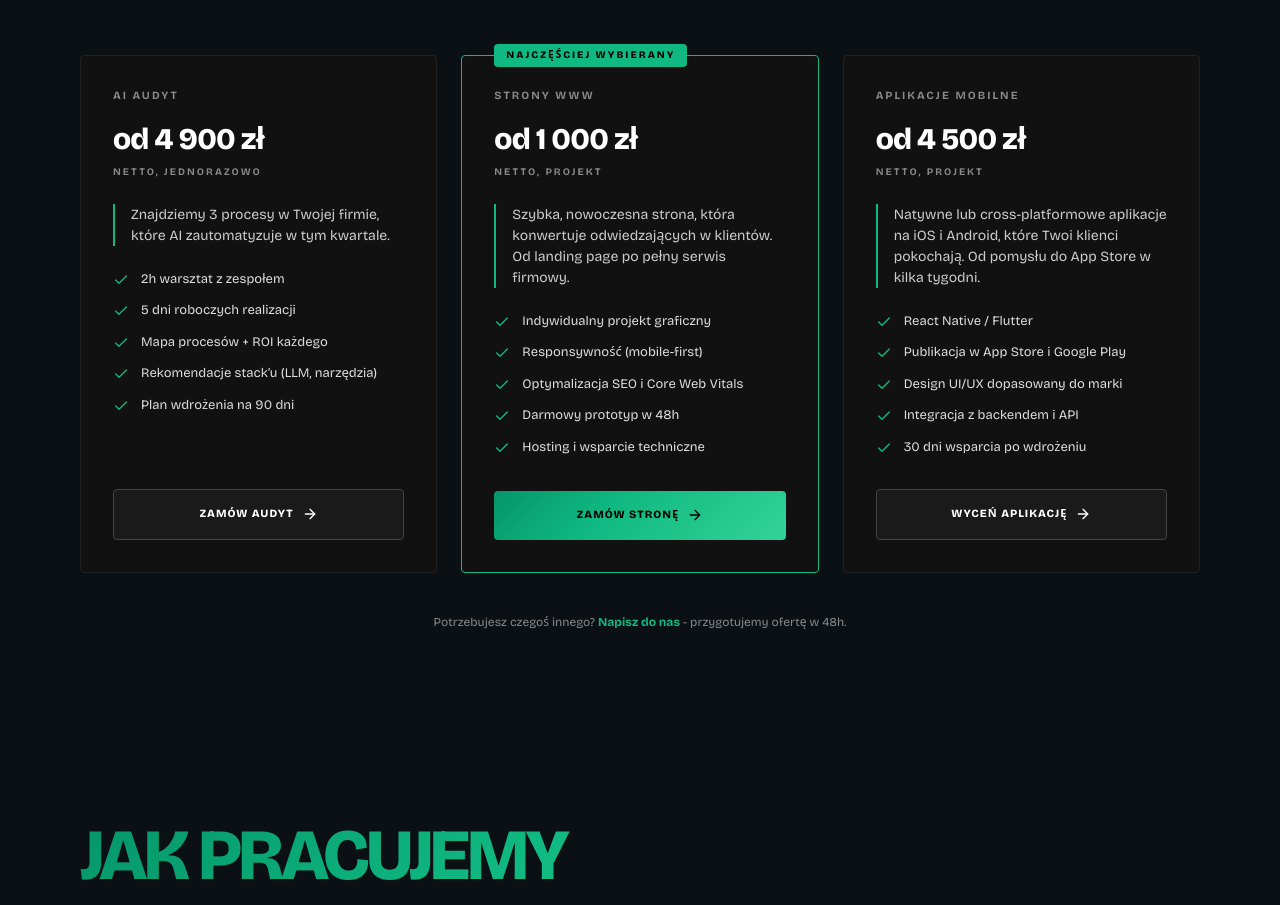
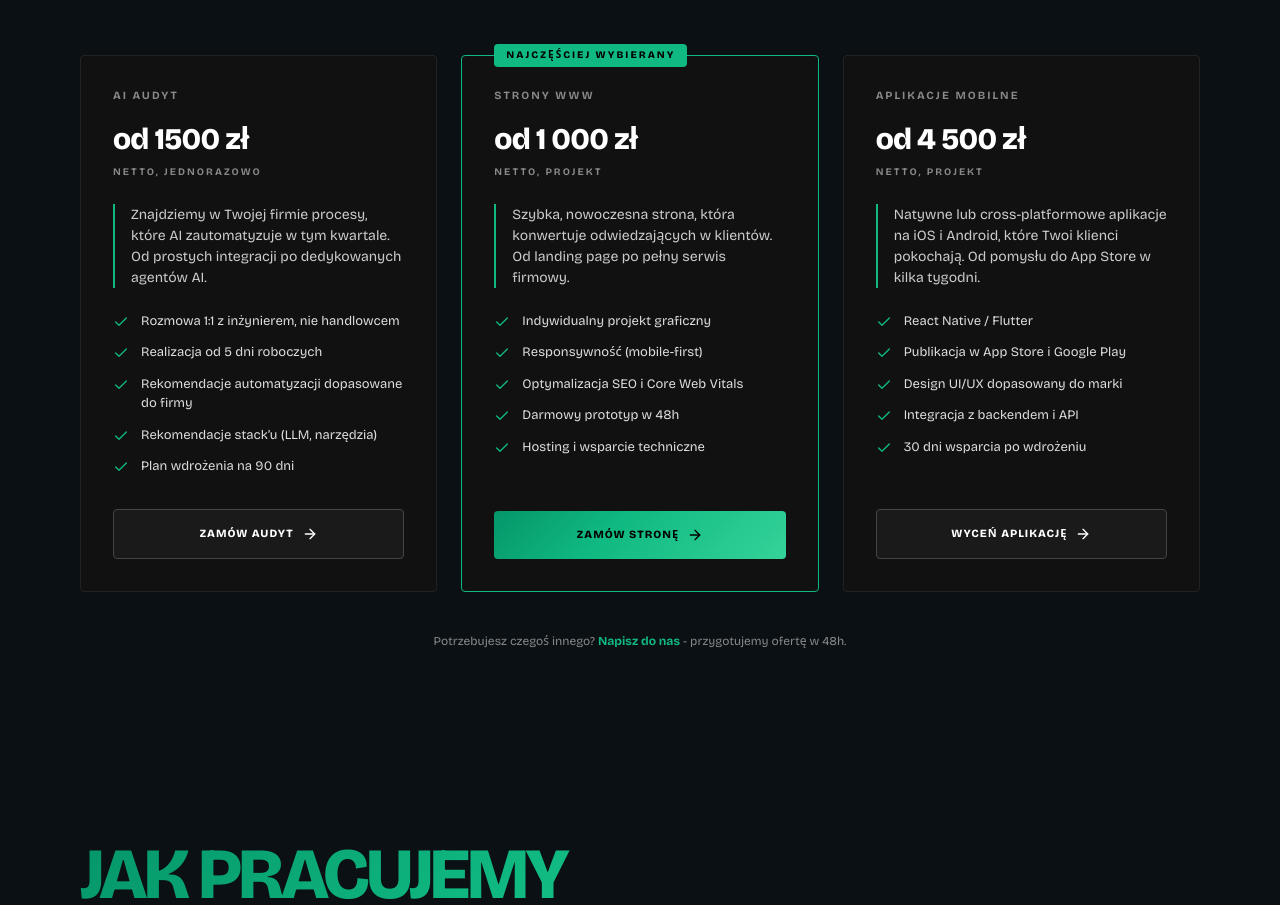
Before and after one commit to 2m-code/2m-code, a React (Vite) app: page / in a window 1280 px wide. Shown: the part 1760-2665 px from the top of the page. Built offline with nearby package versions, Linux system fonts and the light colour scheme; a web font is replaced by a local one.

Commit message:
change ai offer description

```diff
--- a/index.html
+++ b/index.html
@@ -4,6 +4,9 @@
     <meta charset="UTF-8" />
     <meta name="viewport" content="width=device-width, initial-scale=1.0" />
     <meta name="theme-color" content="#050505" />
+
+    <link rel="icon" type="image/svg+xml" href="/favicon.svg" />
+    <link rel="apple-touch-icon" href="/favicon.svg" />
 
     <title>2mcode - strony www, aplikacje mobilne i custom software, który zarabia</title>
     <meta name="description" content="Dwóch ex-korpo inżynierów. Wdrażamy AI, budujemy aplikacje mobilne i systemy SaaS. MVP w 4 tygodnie, AI audyt w 5 dni roboczych. Bez korpo-gadki." />
--- a/src/App.tsx
+++ b/src/App.tsx
@@ -315,13 +315,13 @@ export default function App() {
             {[
               {
                 name: 'AI Audyt',
-                price: 'od 4 900 zł',
+                price: 'od 1500 zł',
                 period: 'netto, jednorazowo',
-                pitch: 'Znajdziemy 3 procesy w Twojej firmie, które AI zautomatyzuje w tym kwartale.',
+                pitch: 'Znajdziemy w Twojej firmie procesy, które AI zautomatyzuje w tym kwartale. Od prostych integracji po dedykowanych agentów AI.',
                 features: [
-                  '2h warsztat z zespołem',
-                  '5 dni roboczych realizacji',
-                  'Mapa procesów + ROI każdego',
+                  'Rozmowa 1:1 z inżynierem, nie handlowcem',
+                  'Realizacja od 5 dni roboczych',
+                  'Rekomendacje automatyzacji dopasowane do firmy',
                   'Rekomendacje stack\u2019u (LLM, narzędzia)',
                   'Plan wdrożenia na 90 dni',
                 ],
```
Also changed, not shown: public/favicon.svg (added).
